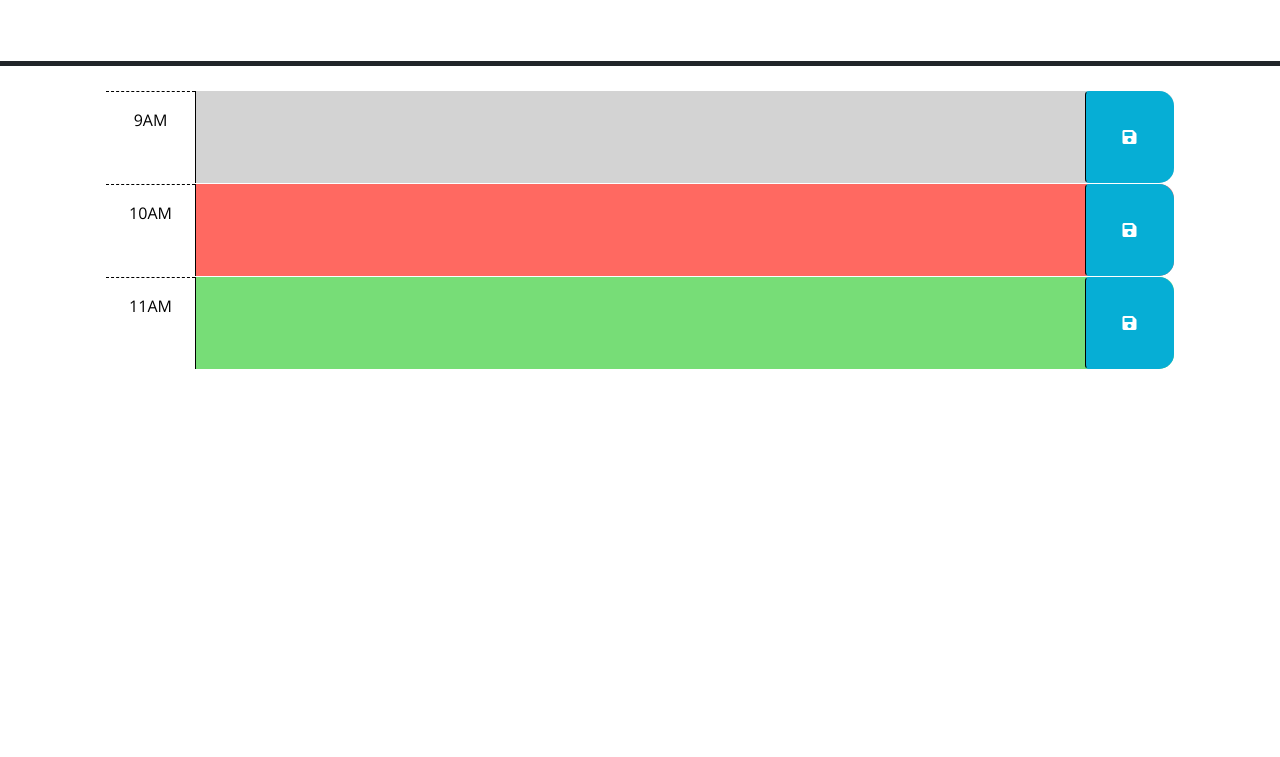
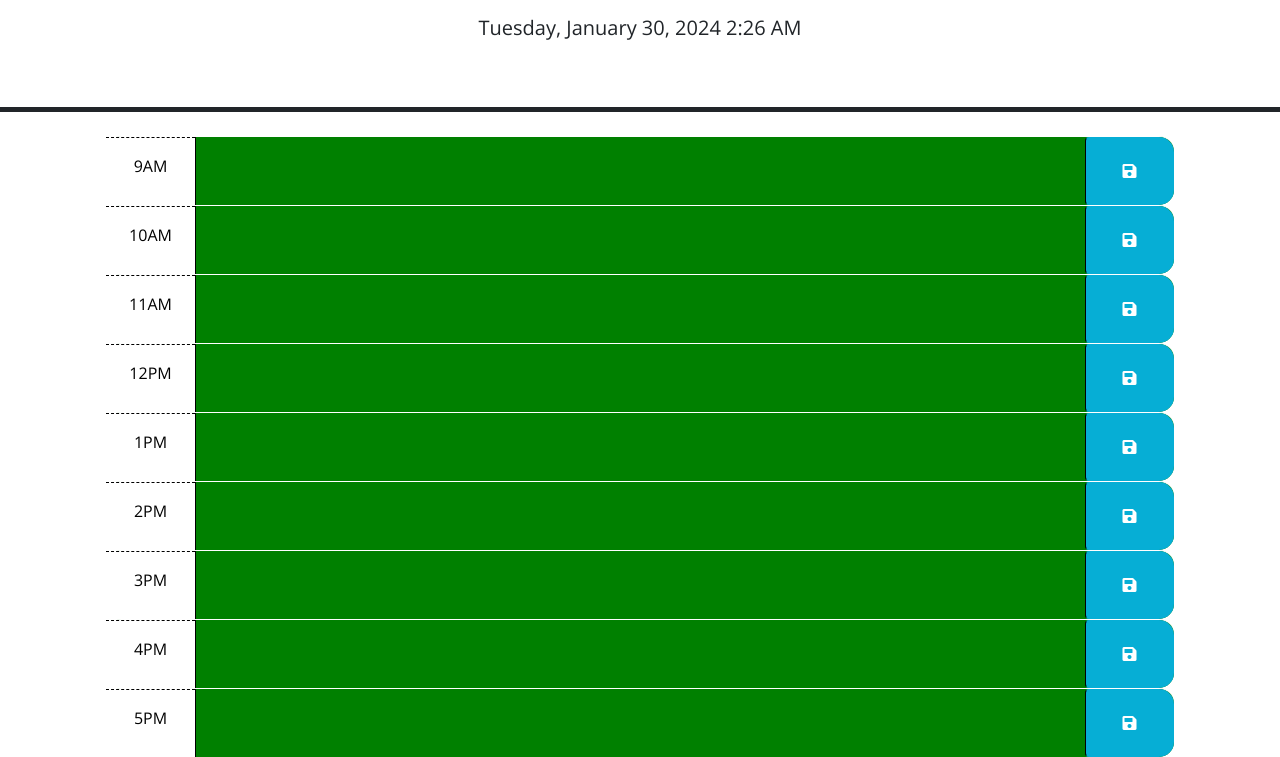
Before and after one commit to mojo718/DayPlanner, a plain HTML site: page index.html in a window 1280 px wide. Shown: the part 166-923 px from the top of the page. Before the commit the page ends 800 px from the top, so only its background shows below. Drawn offline with nearby package versions, Linux system fonts and the light colour scheme.

Commit message:
added Date\time to header,  added function to dynamically add class to textarea element. , started working on eventlister button to record to local storage (not working yet)

```diff
--- a/assets/css/style.css
+++ b/assets/css/style.css
@@ -10,6 +10,22 @@ textarea {
   color: #000000;
   border-left: 1px solid black;
   padding: 10px;
+}
+
+/* added classes for different color past, present, future */
+.past {
+  background-color: gray !important;
+  color: white;
+}
+
+.present {
+  background-color: red !important;
+  color: white;
+}
+
+.future {
+  background-color: green !important;
+  color: white;
 }
 
 .description {
@@ -30,20 +46,6 @@ textarea {
   border-top: 1px dashed #000000;
 }
 
-.past {
-  background-color: #d3d3d3;
-  color: white;
-}
-
-.present {
-  background-color: #ff6961;
-  color: white;
-}
-
-.future {
-  background-color: #77dd77;
-  color: white;
-}
 
 .saveBtn {
   border-left: 1px solid black;
--- a/assets/scripts/script.js
+++ b/assets/scripts/script.js
@@ -1,7 +1,9 @@
 // Wrap all code that interacts with the DOM in a call to jQuery to ensure that
 // the code isn't run until the browser has finished rendering all the elements
 // in the html.
-$(function () {
+
+
+
 // TODO: Add a listener for click events on the save button. This code should
 // use the id in the containing time-block as a key to save the user input in
 // local storage. HINT: What does `this` reference in the click listener
@@ -13,11 +15,60 @@ $(function () {
 // block by comparing the id to the current hour. HINTS: How can the id
 // attribute of each time-block be used to conditionally add or remove the
 // past, present, and future classes? How can Day.js be used to get the
-  // current hour in 24-hour time?
+// current hour in 24-hour time? **create a currentHour var with dayjs()**
+
+// did some research on this and found https://stackoverflow.com/questions/4676562/jquery-adding-and-removing-class-dynamically
+//https://day.js.org/docs/en/get-set/hour
+$(document).ready(function () {
+  updateTimeBlocks();
+  setInterval(updateTimeBlocks, 60000);
+
+  function updateTimeBlocks() {
+    var currentHour = dayjs().hour();
+
+    $('.time-block').each(function (index) {
+      var hour = index + 9;
+
+      if (hour < currentHour) {
+        $(this).addClass('past').removeClass('present future');
+      } else if (hour === currentHour) {
+        $(this).addClass('present').removeClass('past future');
+      } else if (hour > currentHour) {
+        $(this).addClass('future').removeClass('past present');
+      }
+    });
+  }
+});
+
 //
 // TODO: Add code to get any user input that was saved in localStorage and set
 // the values of the corresponding textarea elements. HINT: How can the id
 // attribute of each time-block be used to do this?
+//still working on this
+
+// check to see if anything is local storage and display if there is
+if (typeof (Storage) !== "undefined") {
+  var storedNotes = localStorage.getItem("notes");
+  if (storedNotes !== null) {
+    $("textarea").val(storedNotes);
+  }
+
+  // eventhandler on button to record textarea to local storage
+  $("button").on("click", function() {
+    var savedNotes = $("textarea").val();
+    console.log()
+    debugger
+    localStorage.setItem("notes", savedNotes);
+    alert("Appointment saved to local storage");
+  }
+  )
+};
+
 //
 // TODO: Add code to display the current date in the header of the page.
+// researched on Jquery.and https://day.js.org/en/
+// added time
+$(document).ready(function () {
+  var currentDay = dayjs().format("dddd, MMMM D, YYYY h:mm A");
+  $("#currentDay").text(currentDay);
 });
--- a/index.html
+++ b/index.html
@@ -23,45 +23,81 @@
   </head>
 
   <body>
+
     <header class="p-5 mb-4 border-5 border-bottom border-dark text-center">
-      <h1 class="display-3">Work Day Scheduler</h1>
+      <h1 class="display-3">Ben's Day Planner</h1>
       <p class="lead">A simple calendar app for scheduling your work day</p>
       <p id="currentDay" class="lead"></p>
     </header>
     <div class="container-lg px-5">
-      <!-- Use class for "past", "present", and "future" to apply styles to the
-        time-block divs accordingly. The javascript will need to do this by
-        adding/removing these classes on each div by comparing the hour in the
-        id to the current hour. The html provided below is meant to be an example
-        demonstrating how the css provided can be leveraged to create the
-        desired layout and colors. The html below should be removed or updated
-        in the finished product. Remember to delete this comment once the
-        code is implemented.
-        -->
 
-      <!-- Example of a past time block. The "past" class adds a gray background color. -->
-      <div id="hour-9" class="row time-block past">
+      <div id="hour-9" class="row time-block ">
         <div class="col-2 col-md-1 hour text-center py-3">9AM</div>
-        <textarea class="col-8 col-md-10 description" rows="3"> </textarea>
-        <button class="btn saveBtn col-2 col-md-1" aria-label="save">
+        <textarea class="col-8 col-md-10 description" data-row="3"> </textarea>
+        <button class="btn saveBtn col-2 col-md-1" data-row="3" aria-label="save">
           <i class="fas fa-save" aria-hidden="true"></i>
         </button>
       </div>
 
-      <!-- Example of a a present time block. The "present" class adds a red background color. -->
-      <div id="hour-10" class="row time-block present">
+      <div id="hour-10" class="row time-block">
         <div class="col-2 col-md-1 hour text-center py-3">10AM</div>
-        <textarea class="col-8 col-md-10 description" rows="3"> </textarea>
-        <button class="btn saveBtn col-2 col-md-1" aria-label="save">
+        <textarea class="col-8 col-md-10 description" data-row="3"> </textarea>
+        <button class="btn saveBtn col-2 col-md-1" data-row="3" aria-label="save">
+          <i class="fas fa-save" aria-hidden="true"></i>
+        </button>
+      </div>
+      <div id="hour-11" class="row time-block">
+        <div class="col-2 col-md-1 hour text-center py-3">11AM</div>
+        <textarea class="col-8 col-md-10 description" data-row="3"> </textarea>
+        <button class="btn saveBtn col-2 col-md-1" data-row="3" aria-label="save">
           <i class="fas fa-save" aria-hidden="true"></i>
         </button>
       </div>
 
-      <!-- Example of a future time block. The "future" class adds a green background color. -->
-      <div id="hour-11" class="row time-block future">
-        <div class="col-2 col-md-1 hour text-center py-3">11AM</div>
-        <textarea class="col-8 col-md-10 description" rows="3"> </textarea>
-        <button class="btn saveBtn col-2 col-md-1" aria-label="save">
+      <div id="hour-12" class="row time-block">
+        <div class="col-2 col-md-1 hour text-center py-3">12PM</div>
+        <textarea class="col-8 col-md-10 description" data-row="3"> </textarea>
+        <button class="btn saveBtn col-2 col-md-1" data-row="3" aria-label="save">
+          <i class="fas fa-save" aria-hidden="true"></i>
+        </button>
+      </div>
+
+      <div id="hour-13" class="row time-block">
+        <div class="col-2 col-md-1 hour text-center py-3">1PM</div>
+        <textarea class="col-8 col-md-10 description" data-row="3"> </textarea>
+        <button class="btn saveBtn col-2 col-md-1" data-row="3" aria-label="save">
+          <i class="fas fa-save" aria-hidden="true"></i>
+        </button>
+      </div>
+
+      <div id="hour-14" class="row time-block">
+        <div class="col-2 col-md-1 hour text-center py-3">2PM</div>
+        <textarea class="col-8 col-md-10 description" data-row="3"> </textarea>
+        <button class="btn saveBtn col-2 col-md-1" data-row="3" aria-label="save">
+          <i class="fas fa-save" aria-hidden="true"></i>
+        </button>
+      </div>
+
+      <div id="hour-15" class="row time-block">
+        <div class="col-2 col-md-1 hour text-center py-3">3PM</div>
+        <textarea class="col-8 col-md-10 description" data-row="3"> </textarea>
+        <button class="btn saveBtn col-2 col-md-1" data-row="3" aria-label="save">
+          <i class="fas fa-save" aria-hidden="true"></i>
+        </button>
+      </div>
+
+      <div id="hour-16" class="row time-block">
+        <div class="col-2 col-md-1 hour text-center py-3">4PM</div>
+        <textarea class="col-8 col-md-10 description" data-row="3"> </textarea>
+        <button class="btn saveBtn col-2 col-md-1" data-row="3" aria-label="save">
+          <i class="fas fa-save" aria-hidden="true"></i>
+        </button>
+      </div>
+
+      <div id="hour-17" class="row time-block">
+        <div class="col-2 col-md-1 hour text-center py-3">5PM</div>
+        <textarea class="col-8 col-md-10 description" data-row="3"> </textarea>
+        <button class="btn saveBtn col-2 col-md-1" data-row="3" aria-label="save">
           <i class="fas fa-save" aria-hidden="true"></i>
         </button>
       </div>
```
Lines whose indentation alone changed are shown as unchanged.
